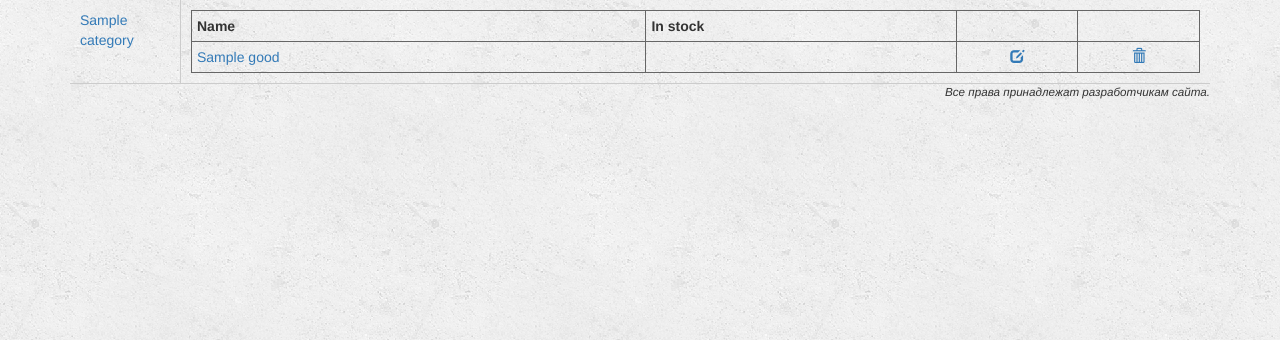
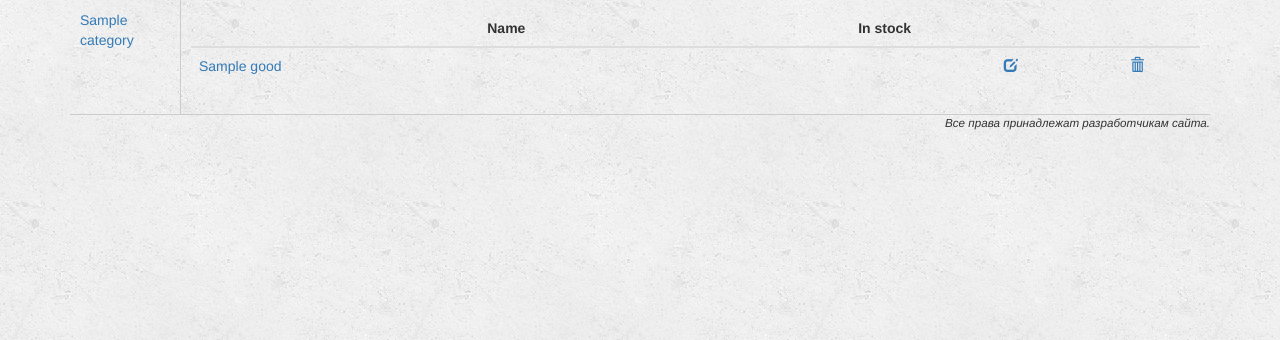
Before and after one commit to osya/tryTen, a Django app: page / in a window 1280 px wide. Shown: the part 134-474 px from the top of the page. Run offline with Django 3.2, Linux system fonts and the light colour scheme; tables that the repository leaves empty hold one stand-in row (values such as "Sample post"); some libraries are stand-ins or nearby versions.

Commit message:
Make <table> bootstrapped

```diff
--- a/src/goods/models.py
+++ b/src/goods/models.py
@@ -26,7 +26,7 @@ class Good(models.Model):
     def __str__(self):
         return self.name if self.in_stock else f'{self.name} (out of stock)'
 
-    def get_is_stock(self):
+    def get_in_stock(self):
         return '+' if self.in_stock else ''
 
     def get_absolute_url(self):
--- a/src/goods/templates/goods/good_list.html
+++ b/src/goods/templates/goods/good_list.html
@@ -1,25 +1,33 @@
 {% extends 'goods/base_goods.html' %}
 
 {% block main %}
-    <table>
+    <table class="table">
+        <thead>
             <tr>
-            <th>Name</th>
-            <th>In stock</th>
+                <th class="centered">Name</th>
+                <th class="centered">In stock</th>
                 <th>&nbsp;</th>
                 <th>&nbsp;</th>
             </tr>
+        </thead>
+        <tbody>
             {% for good in good_list %}
                 <tr>
-                <td><a href="{% url 'goods:detail' good.id %}{% if page_obj.number > 1 %}?page={{ page_obj.number }}{% endif %}">{{ good.name }}</a></td>
-                <td class="centered">{{ good.get_is_stock }}</td>
-                <td class="centered"><a href="{% url 'goods:update' pk=good.id %}?cat_id={{ category.id }}{% if page and page > 1 %}&page={{ page }}{% endif %}">
+                    <td class="col-sm-5 col-sm-offset-2"><a href="{% url 'goods:detail' good.id %}{% if page_obj.number > 1 %}?page={{ page_obj.number }}{% endif %}">{{ good.name }}</a></td>
+                    <td class="centered col-sm-1">{{ good.get_in_stock }}</td>
+                    <td class="centered col-sm-1">
+                        <a href="{% url 'goods:update' pk=good.id %}?cat_id={{ category.id }}{% if page and page > 1 %}&page={{ page }}{% endif %}">
                             <span class="glyphicon glyphicon-edit"></span>
-                </a></td>
-                <td class="centered"><a href="{% url 'goods:delete' pk=good.id %}?cat_id={{ category.id }}{% if page and page > 1 %}&page={{ page }}{% endif %}">
+                        </a>
+                    </td>
+                    <td class="centered col-sm-1">
+                        <a href="{% url 'goods:delete' pk=good.id %}?cat_id={{ category.id }}{% if page and page > 1 %}&page={{ page }}{% endif %}">
                             <span class="glyphicon glyphicon-trash"></span>
-                </a></td>
+                        </a>
+                    </td>
                 </tr>
             {% endfor %}
+        </tbody>
     </table>
     {% if is_paginated %}
         <div class="pagination">
--- a/static/static/css/main.css
+++ b/static/static/css/main.css
@@ -29,15 +29,7 @@
 #main h2{
     margin:0 0 10px 0;
 }
-#main table{
-    width:100%;
-    border-collapse:collapse;
-}
-#main table td, #main table th{
-    border:1px #666666 solid;
-    padding: 5px;
-}
-#main table td.centered{
+#main table td.centered, th.centered{
     text-align: center;
 }
 #main p.category{
```
Also changed, not shown: static/static-only/css/main.css (+0 -8 lines). Lines whose indentation alone changed are shown as unchanged.
